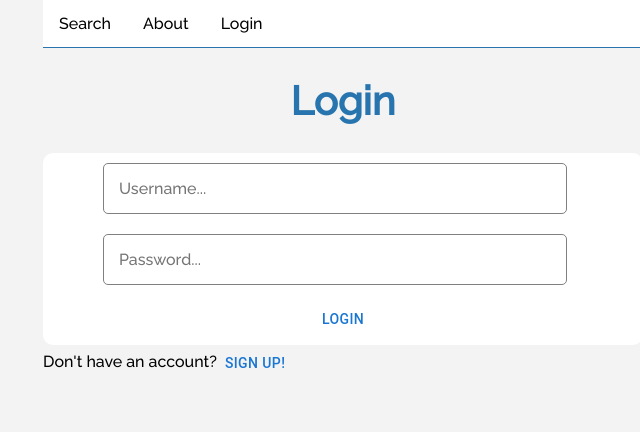
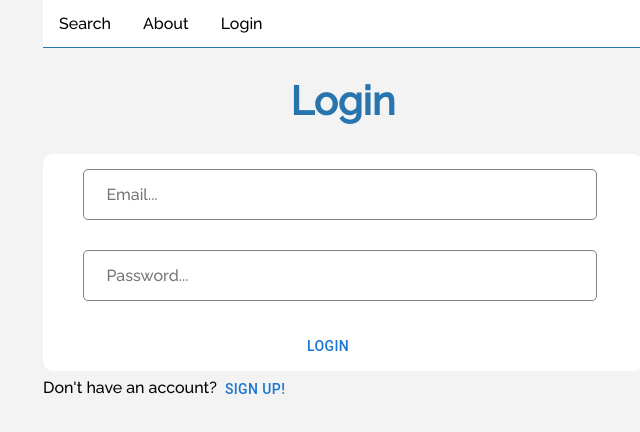
Before and after one commit to hiimvincent/bruin-rides, a React (Create React App) app in the folder src/client/: page /login in a window 1280 px wide. Shown: the top 432 px of the page, without its empty margins (297-937 px from the left). Built offline with nearby package versions, Linux system fonts and the light colour scheme.

Commit message:
Fixed ride and input formatting

```diff
--- a/src/client/src/addinput.css
+++ b/src/client/src/addinput.css
@@ -5,10 +5,13 @@
 }
 
 input {
-    padding: 15px;
-    margin: 10px 0px;
+    padding-top: 15px;
+    padding-bottom: 15px;
+    padding-right: 0px;
+    margin: 10px 0px 20px 0px;
     border-radius: 5px;
     border: 1px solid gray;
+    width: 100%;
 }
 
 
--- a/src/client/src/components/Login.js
+++ b/src/client/src/components/Login.js
@@ -36,10 +36,11 @@ const Login = () => {
         <input
             value={email}
             onChange={(e) => setEmail(e.target.value)}
-            placeholder="Username..."
+            placeholder="Email..."
         />
         <input
             value={password}
+            type="password"
             onChange={(e) => setPassword(e.target.value)}
             placeholder="Password..."
         />
--- a/src/client/src/components/Ride.js
+++ b/src/client/src/components/Ride.js
@@ -34,12 +34,12 @@ export default function Ride({details}) {
 
     return (
         <div className="item">
-            <div className="desc">{details.desc}</div>
-            <div className="address">{details.address}</div>
+            <div className="address">Region: {details.region}</div>
+            <div className="address">Destination: {details.destination}</div>
             <div className="date">Ride Date: {details.date}</div>
             <div className="time">Time: {details.time}</div>
-            <div className="grpSize">Group Size: {details.grpSize}</div>
-            <div className="grpSize"># of Riders: {details.riders.length}</div>
+            <div className="grpSize">Riders: {details.riders.length} / {details.grpSize}</div>
+            <div className="desc">Description: {details.desc}</div>
             <Button variant="contained" color="primary" sx={{color: 'black', backgroundColor: 'white', fontWeight: 'bold', m: 1}}  onClick={updateRiders}>Quick Join</Button>
             <Button component={Link} to={"/view?rideid=" + details._id} variant="contained" color="primary" sx={{m: 1}} >More Details</Button>
         </div>
--- a/src/client/src/components/ViewRide.js
+++ b/src/client/src/components/ViewRide.js
@@ -73,6 +73,13 @@ function ViewRide() {
             <div className="date">Ride Date: {rideInfo.date}</div>
             <div className="time">Time: {rideInfo.time}</div>
             <div className="grpSize">Group Size: {rideInfo.grpSize}</div>
+
+            <div className="address">Region: {rideInfo.region}</div>
+            <div className="address">Destination: {rideInfo.destination}</div>
+            <div className="date">Ride Date: {rideInfo.date}</div>
+            <div className="time">Time: {rideInfo.time}</div>
+            <div className="grpSize">Riders: {rideInfo.riders.length} / {rideInfo.grpSize}</div>
+            <div className="desc">Description: {rideInfo.desc}</div>
         </div>
         );
 }
--- a/src/client/src/register.css
+++ b/src/client/src/register.css
@@ -5,21 +5,22 @@
     height: 100vh;
   }
 
-  form{
+  form {
       background-color: white;
-      padding: 0px 60px;
+      margin-top: 30px;
+      padding: 5px 70px 0px 40px;
       border-radius: 10px;
   }
 
-  h1{
+  h1 {
       color: #2774AE;
       text-align: center;
   }
 
-  button{
+  button {
       width: 100%;
       height: 50px;
-      padding: 10px;
+      padding: 10px 0px 10px 0px;
       border: none;
       background-color: #2774AE;
       color: white;
```
